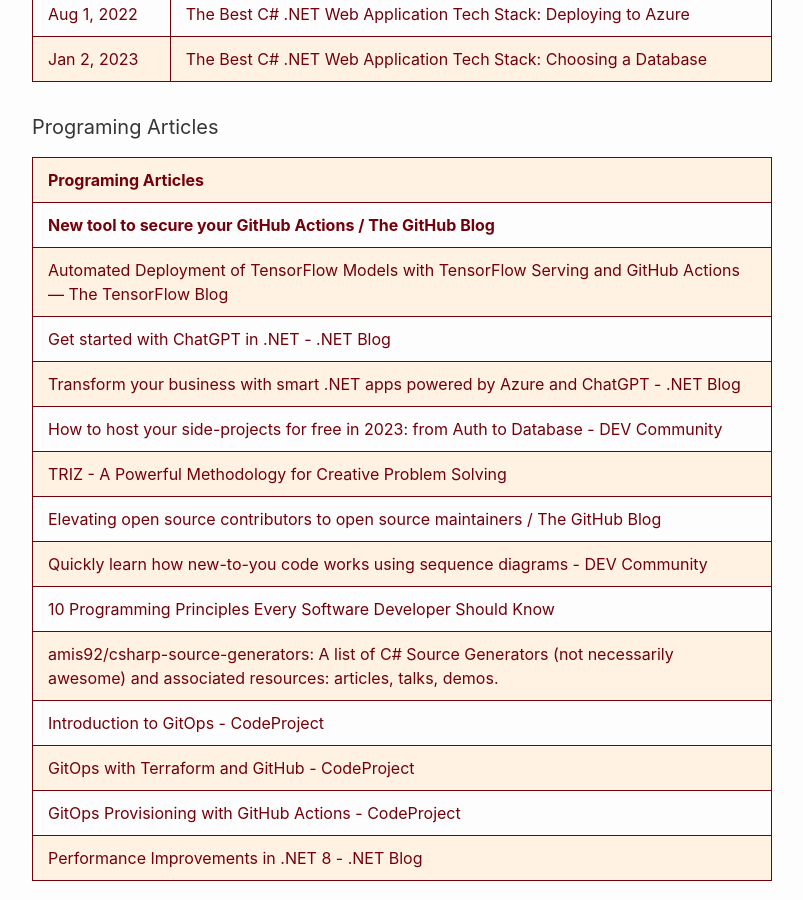
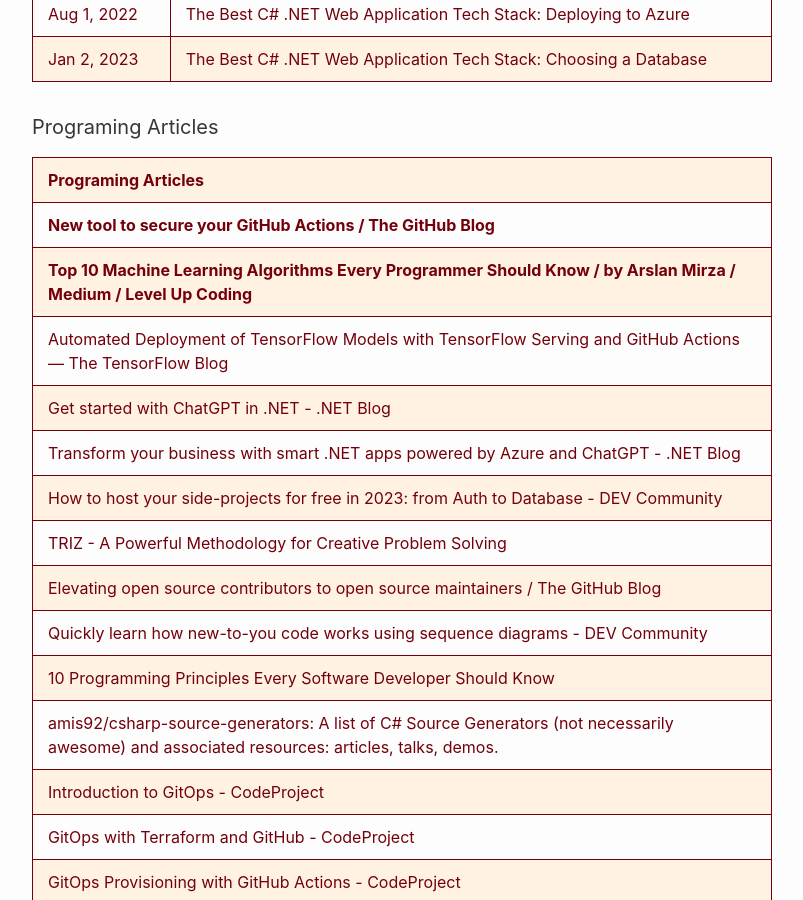
Before and after one commit to RalphHightower/RalphHightower, a Jekyll site: the page built from ProgrammingArticles.md, in a window 1280 px wide and 900 px high, scrolled down 1780 px. Shown: the whole window, without its empty margins (238-1041 px from the left). Built offline with Jekyll 4.4.1, drawn with Linux system fonts in a browser that asks for light colours; our own code applies the rules of GitHub Pages for plain Markdown files.

Commit message:
[docs](doc): Top 10 Machine Learning Algorithms Every Programmer Should Know

```diff
--- a/ProgrammingArticles.md
+++ b/ProgrammingArticles.md
@@ -20,6 +20,7 @@
 | Programing Articles |
 |---|
 | **[New tool to secure your GitHub Actions / The GitHub Blog](https://github.blog/2023-06-26-new-tool-to-secure-your-github-actions/ )** |
+| **[Top 10 Machine Learning Algorithms Every Programmer Should Know / by Arslan Mirza / Medium / Level Up Coding](https://levelup.gitconnected.com/top-10-machine-learning-algorithms-every-programmer-should-know-82cabadfbdd9)** |
 | [Automated Deployment of TensorFlow Models with TensorFlow Serving and GitHub Actions — The TensorFlow Blog](https://blog.tensorflow.org/2022/09/automated-deployment-of-tensorflow-models-with-tensorflow-serving-and-github-actions.html ) |
 | [Get started with ChatGPT in .NET - .NET Blog](https://devblogs.microsoft.com/dotnet/?p=45756 ) |
 | [Transform your business with smart .NET apps powered by Azure and ChatGPT - .NET Blog](https://devblogs.microsoft.com/dotnet/transform-business-smart-dotnet-apps-azure-chatgpt/ ) |
```
